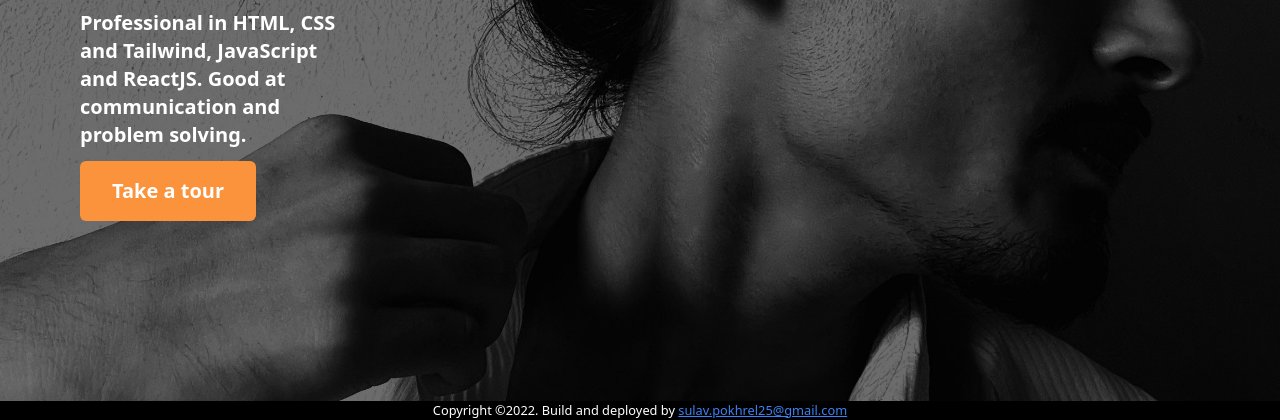
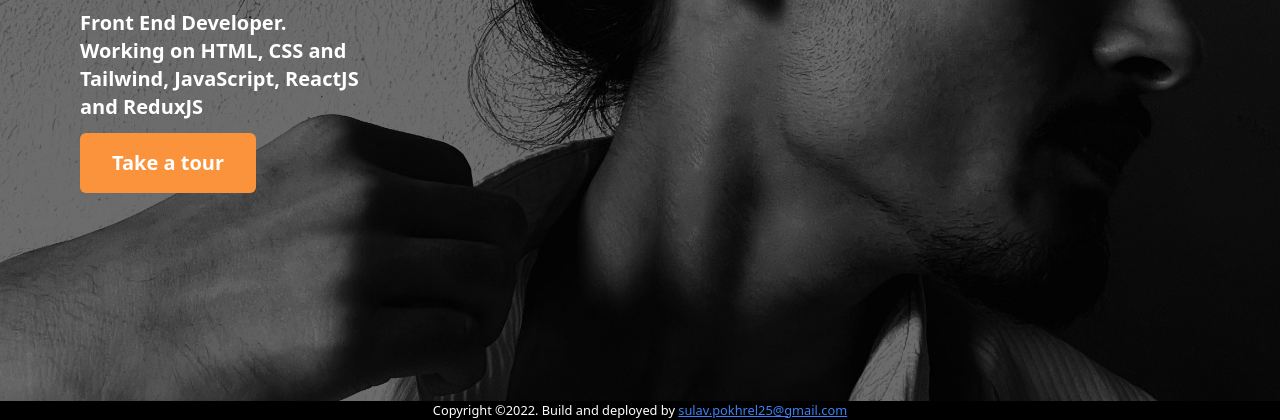
Before and after one commit to pokhreally/TrainYourFingers.github.io, a plain HTML site: page index.html in a window 1280 px wide. Shown: the part 380-800 px from the top of the page. Drawn offline with Linux system fonts and the light colour scheme.

Commit message:
Descripton Changed

```diff
--- a/index.html
+++ b/index.html
@@ -38,7 +38,7 @@
     <div class="h-mid w-full px-20 py-5">
         <h1 class=" font-bold text-8xl font-serif pt-10 text-white">Sulav<br/>Pokhrel</h1>
         <div class="bg-orange-400 w-16 h-4 rounded-md my-3"></div>
-        <p class="font-semibold text-xl text-white font-sans w-1/4 my-3">Professional in HTML, CSS and Tailwind, JavaScript and ReactJS. Good at communication and problem solving.</p>
+        <p class="font-semibold text-xl text-white font-sans w-1/4 my-3">Front End Developer. Working on HTML, CSS and Tailwind, JavaScript, ReactJS and ReduxJS</p>
         <button class="bg-orange-400 px-8 py-4 rounded-md font-semibold text-xl text-white hover:bg-orange-600">Take a tour</button>
     </div>
     <small class="bg-black text-white w-full absolute bottom-0 text-center">
```
